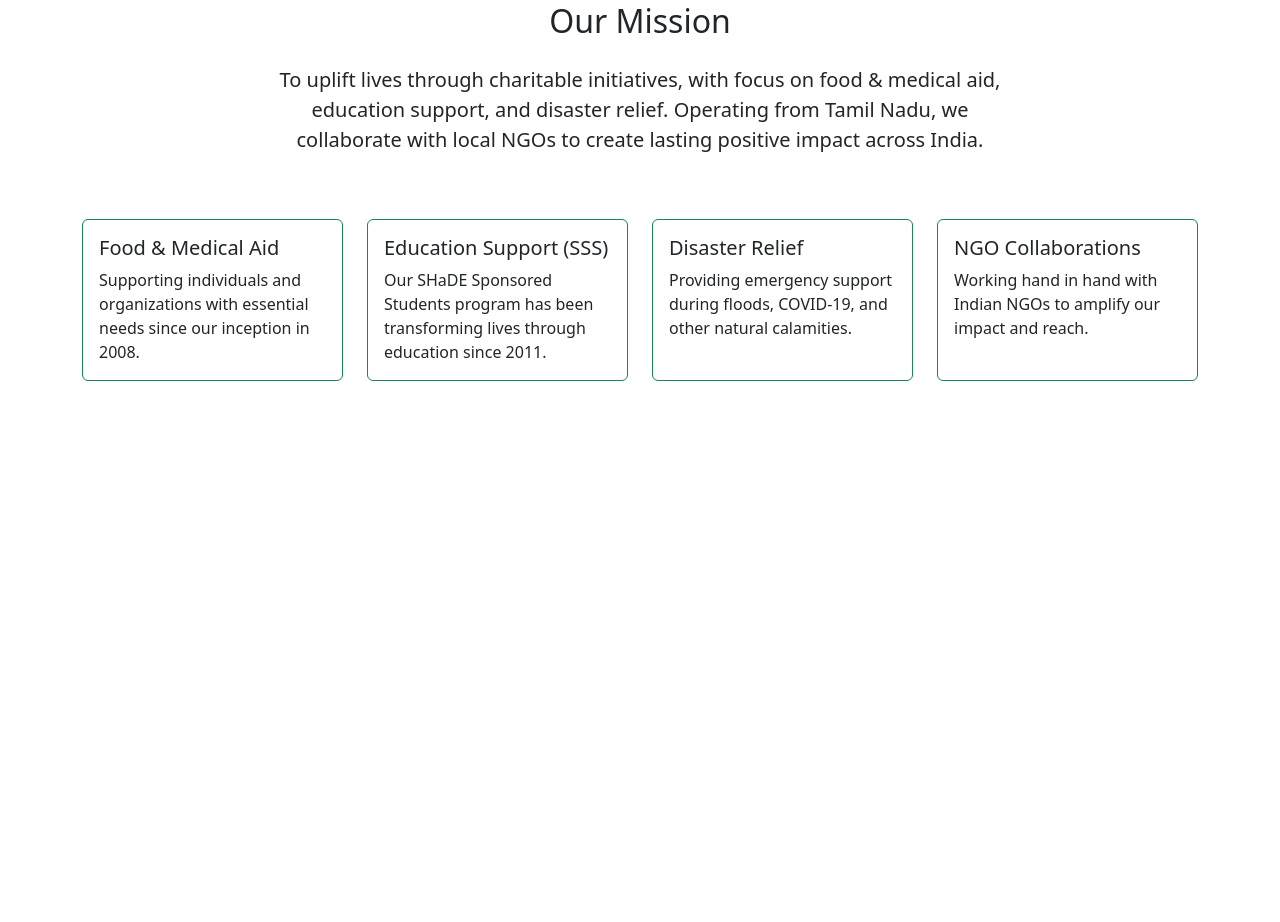
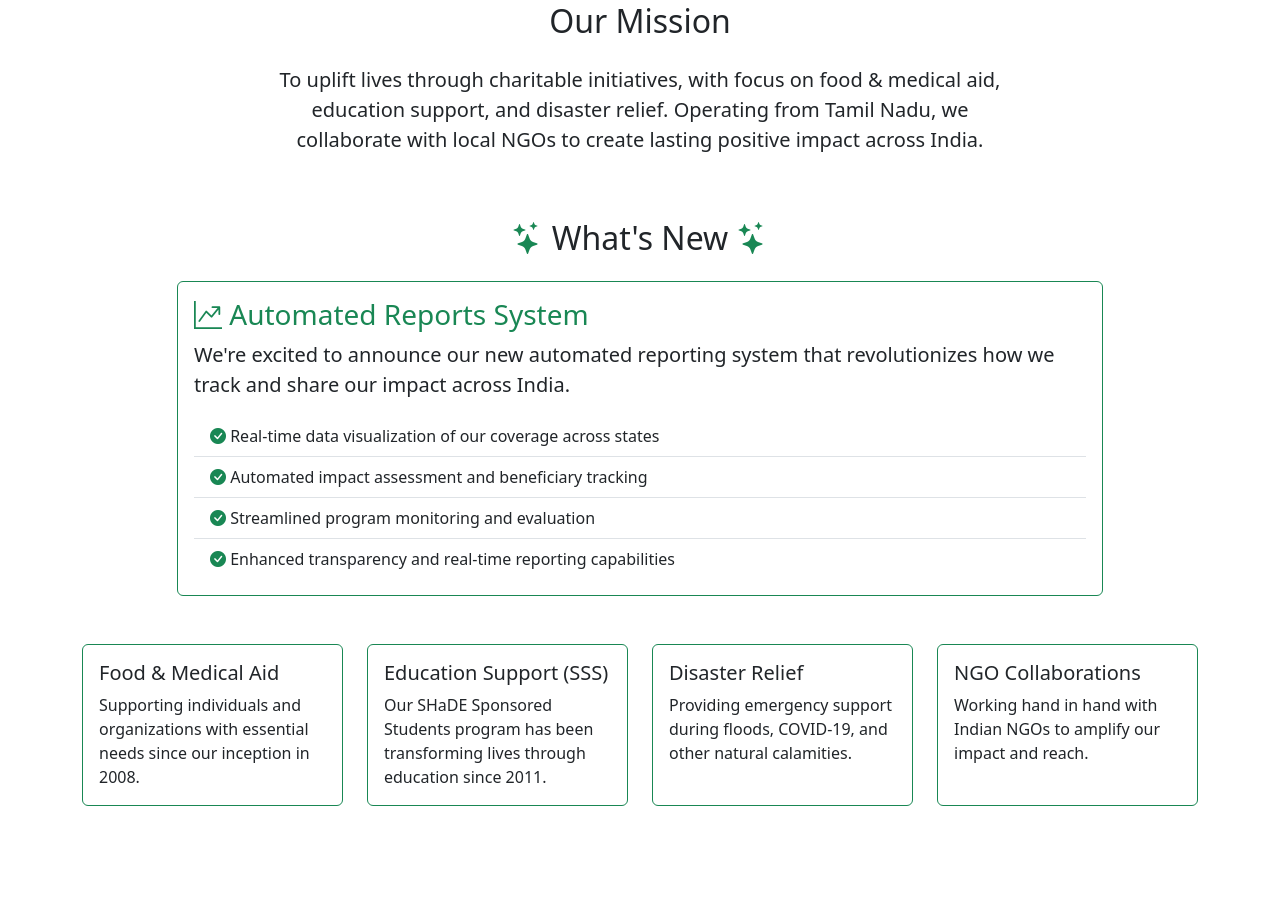
Before and after one commit to shadeorgin/shade-nextGen, a PHP site: page / in a window 1280 px wide. Shown: the part 1108-2030 px from the top of the page. Before the commit the page ends 1489 px from the top, so only its background shows below. Run offline with PHP 8.4, Linux system fonts and the light colour scheme; data that the repository does not hold is empty.

Commit message:
feat: Enhanced UI and Added New Features
- UI Improvements:
  - Changed navbar brand from 'SHaDE' to 'Home'
  - Added new 'What's New' section showcasing automated reports
  - Enhanced carousel with latest feature previews

- Added New Visualizations:
  - Coverage heat map for 2024
  - Automated reports preview
  - What's New preview image

- Updated Documentation:
  - Added new features to README
  - Updated CHANGELOG with latest changes

- State Coverage Updates:
  - Added static coverage map
  - Preserved interactive map for future use

```diff
--- a/includes/header.php
+++ b/includes/header.php
@@ -118,7 +118,7 @@
 </div>
     <nav class="navbar navbar-expand-lg navbar-custom">
         <div class="container">
-            <a class="navbar-brand" href="<?php echo getBaseUrl(); ?>">SHaDE</a>
+            <a class="navbar-brand" href="<?php echo getBaseUrl(); ?>">Home</a>
             <button class="navbar-toggler" type="button" data-bs-toggle="collapse" data-bs-target="#navbarNav" aria-controls="navbarNav" aria-expanded="false" aria-label="Toggle navigation">
                 <span class="navbar-toggler-icon"></span>
             </button>
--- a/index.php
+++ b/index.php
@@ -12,32 +12,71 @@
 
 <!-- Carousel Section -->
 <div class="container">
-    <div id="mainCarousel" class="carousel slide my-5" data-bs-ride="carousel" style="max-height: 500px;">
+    <div id="mainCarousel" class="carousel slide my-5" data-bs-ride="carousel">
+    <style>
+        #mainCarousel {
+            max-height: 600px;
+            background-color: #f8f9fa;
+        }
+        .carousel-item img {
+            height: 500px;
+            width: 100%;
+            object-fit: cover;
+        }
+        .carousel-item img.heatmap-image {
+            object-fit: contain;
+            background-color: #ffffff;
+        }
+    </style>
         <div class="carousel-indicators">
-        <button type="button" data-bs-target="#mainCarousel" data-bs-slide-to="0" class="active"></button>
-        <button type="button" data-bs-target="#mainCarousel" data-bs-slide-to="1"></button>
-        <button type="button" data-bs-target="#mainCarousel" data-bs-slide-to="2"></button>
+            <button type="button" data-bs-target="#mainCarousel" data-bs-slide-to="0" class="active" aria-current="true" aria-label="What's New in SHaDE NextGen"></button>
+            <button type="button" data-bs-target="#mainCarousel" data-bs-slide-to="1" aria-label="SHaDE 2024 Coverage Map"></button>
+            <button type="button" data-bs-target="#mainCarousel" data-bs-slide-to="2" aria-label="Automated Reports"></button>
+            <button type="button" data-bs-target="#mainCarousel" data-bs-slide-to="3" aria-label="Food and Medical Aid"></button>
+            <button type="button" data-bs-target="#mainCarousel" data-bs-slide-to="4" aria-label="Education"></button>
+            <button type="button" data-bs-target="#mainCarousel" data-bs-slide-to="5" aria-label="Disaster Relief"></button>
         </div>
         <div class="carousel-inner">
             <div class="carousel-item active">
-            <img src="assets/images/food-aid.jpg" class="d-block w-100" alt="SHaDE volunteers providing food and medical assistance to those in need" style="object-fit: cover; height: 500px;">
+                <img src="assets/images/SHaDE-NextGen-WhatsNew-17Jan2025.jpeg" class="d-block w-100 heatmap-image" alt="What's New in SHaDE NextGen">
                 <div class="carousel-caption d-none d-md-block bg-dark bg-opacity-50 p-2 rounded">
-                <h5>Food & Medical Aid</h5>
-                <p>Providing essential support to individuals and organizations across Tamil Nadu since 2008.</p>
+                    <h5>What's New in SHaDE NextGen</h5>
+                    <p>Discover our latest features and improvements for enhanced charitable operations</p>
                 </div>
             </div>
             <div class="carousel-item">
-            <img src="assets/images/education.jpg" class="d-block w-100" alt="SHaDE Sponsored Students program empowering education" style="object-fit: cover; height: 500px;">
+                <img src="assets/images/SHaDE-HeatMap-2024-India.jpeg" class="d-block w-100 heatmap-image" alt="SHaDE 2024 Coverage Map across India">
                 <div class="carousel-caption d-none d-md-block bg-dark bg-opacity-50 p-2 rounded">
-                <h5>SHaDE Sponsored Students (SSS)</h5>
-                <p>Transforming lives through education since 2011, supporting students across multiple states.</p>
+                    <h5>SHaDE 2024 Coverage</h5>
+                    <p>Our growing impact across India with support initiatives in multiple states</p>
                 </div>
             </div>
             <div class="carousel-item">
-            <img src="assets/images/disaster-relief.jpg" class="d-block w-100" alt="SHaDE emergency response team providing disaster relief" style="object-fit: cover; height: 500px;">
+                <img src="assets/images/SHaDE-Automated-Reports-2024.jpeg" class="d-block w-100 heatmap-image" alt="SHaDE Automated Reports System">
                 <div class="carousel-caption d-none d-md-block bg-dark bg-opacity-50 p-2 rounded">
-                <h5>Emergency Relief</h5>
-                <p>Swift response to floods, COVID-19, and other emergencies, working with local NGO partners.</p>
+                    <h5>Automated Reports</h5>
+                    <p>Streamlined reporting capabilities for efficient program monitoring and impact assessment</p>
+                </div>
+            </div>
+            <div class="carousel-item">
+                <img src="assets/images/food-aid.jpg" class="d-block w-100" alt="SHaDE volunteers providing food and medical assistance">
+                <div class="carousel-caption d-none d-md-block bg-dark bg-opacity-50 p-2 rounded">
+                    <h5>Food & Medical Aid</h5>
+                    <p>Providing essential support to individuals and organizations across Tamil Nadu since 2008</p>
+                </div>
+            </div>
+            <div class="carousel-item">
+                <img src="assets/images/education.jpg" class="d-block w-100" alt="SHaDE Sponsored Students program">
+                <div class="carousel-caption d-none d-md-block bg-dark bg-opacity-50 p-2 rounded">
+                    <h5>Education Support</h5>
+                    <p>Transforming lives through education since 2011, supporting students across multiple states</p>
+                </div>
+            </div>
+            <div class="carousel-item">
+                <img src="assets/images/disaster-relief.jpg" class="d-block w-100" alt="SHaDE emergency response team">
+                <div class="carousel-caption d-none d-md-block bg-dark bg-opacity-50 p-2 rounded">
+                    <h5>Disaster Relief</h5>
+                    <p>Swift response to floods, COVID-19, and other emergencies, working with local NGO partners</p>
                 </div>
             </div>
     </div>
@@ -58,6 +97,47 @@
         <div class="col-lg-8 mx-auto">
             <h2 class="text-center mb-4">Our Mission</h2>
             <p class="lead text-center">To uplift lives through charitable initiatives, with focus on food & medical aid, education support, and disaster relief. Operating from Tamil Nadu, we collaborate with local NGOs to create lasting positive impact across India.</p>
+        </div>
+    </div>
+</div>
+
+<!-- What's New Section -->
+<div class="container my-5">
+    <div class="row">
+        <div class="col-lg-10 mx-auto">
+            <h2 class="text-center mb-4">
+                <i class="bi bi-stars text-success"></i> What's New
+                <i class="bi bi-stars text-success"></i>
+            </h2>
+            <div class="card border-success">
+                <div class="card-body">
+                    <h3 class="card-title text-success">
+                        <i class="bi bi-graph-up-arrow"></i>
+                        Automated Reports System
+                    </h3>
+                    <p class="card-text lead">
+                        We're excited to announce our new automated reporting system that revolutionizes how we track and share our impact across India.
+                    </p>
+                    <div class="list-group list-group-flush mt-3">
+                        <div class="list-group-item">
+                            <i class="bi bi-check-circle-fill text-success"></i>
+                            Real-time data visualization of our coverage across states
+                        </div>
+                        <div class="list-group-item">
+                            <i class="bi bi-check-circle-fill text-success"></i>
+                            Automated impact assessment and beneficiary tracking
+                        </div>
+                        <div class="list-group-item">
+                            <i class="bi bi-check-circle-fill text-success"></i>
+                            Streamlined program monitoring and evaluation
+                        </div>
+                        <div class="list-group-item">
+                            <i class="bi bi-check-circle-fill text-success"></i>
+                            Enhanced transparency and real-time reporting capabilities
+                        </div>
+                    </div>
+                </div>
+            </div>
         </div>
     </div>
 </div>
--- a/pages/about.php
+++ b/pages/about.php
@@ -4,7 +4,7 @@
 <div class="bg-success text-white py-5 mb-5">
     <div class="container">
         <h1 class="display-4">About SHaDE</h1>
-        <p class="lead">Leading the way in sustainable development and environmental conservation</p>
+        <p class="lead">Empowering communities through food aid, medical support, education, and environmental initiatives</p>
     </div>
 </div>
 
```
Also changed, not shown: reports/stateHeatMap.php (+38 -16 lines), CHANGELOG.md, README.md, assets/images/SHaDE-Automated-Reports-2024.jpeg (added), assets/images/SHaDE-HeatMap-2024-India.jpeg (added), assets/images/SHaDE-NextGen-WhatsNew-17Jan2025.jpeg (added). Lines whose indentation alone changed are shown as unchanged.
